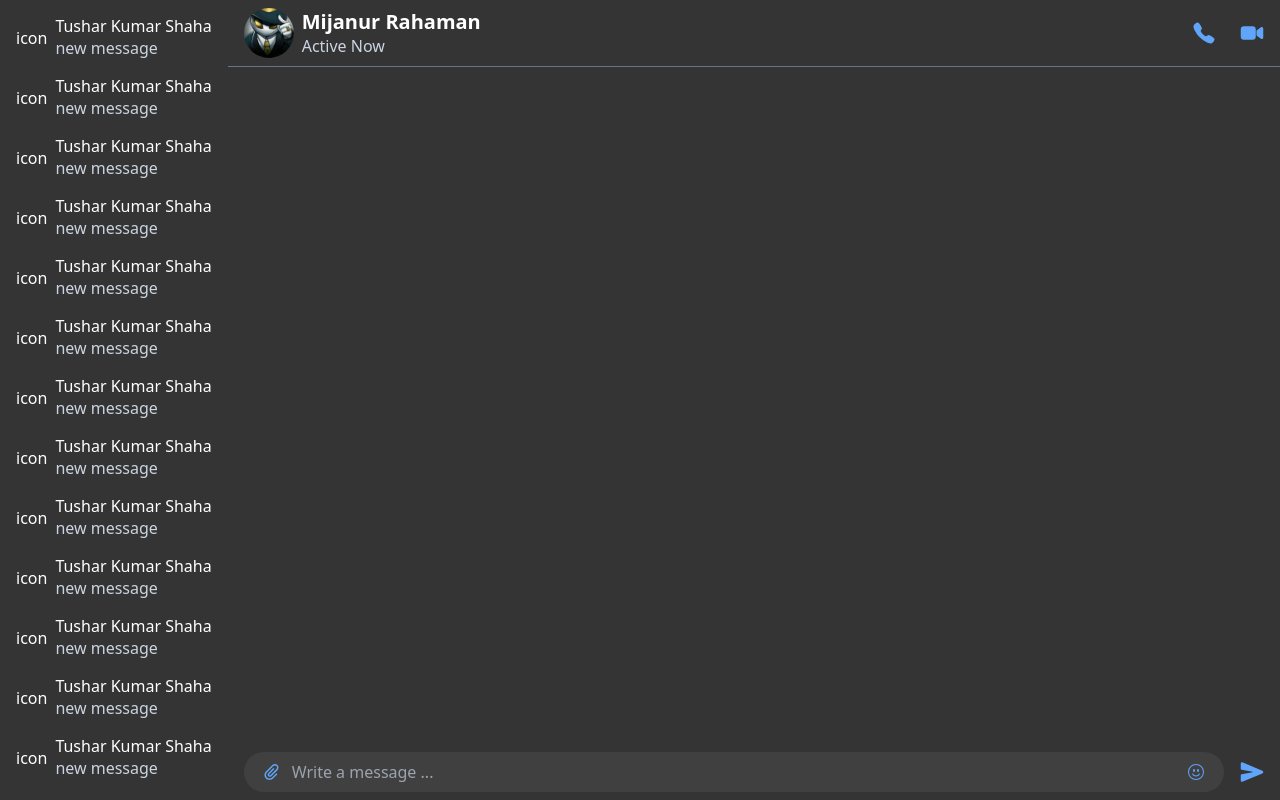
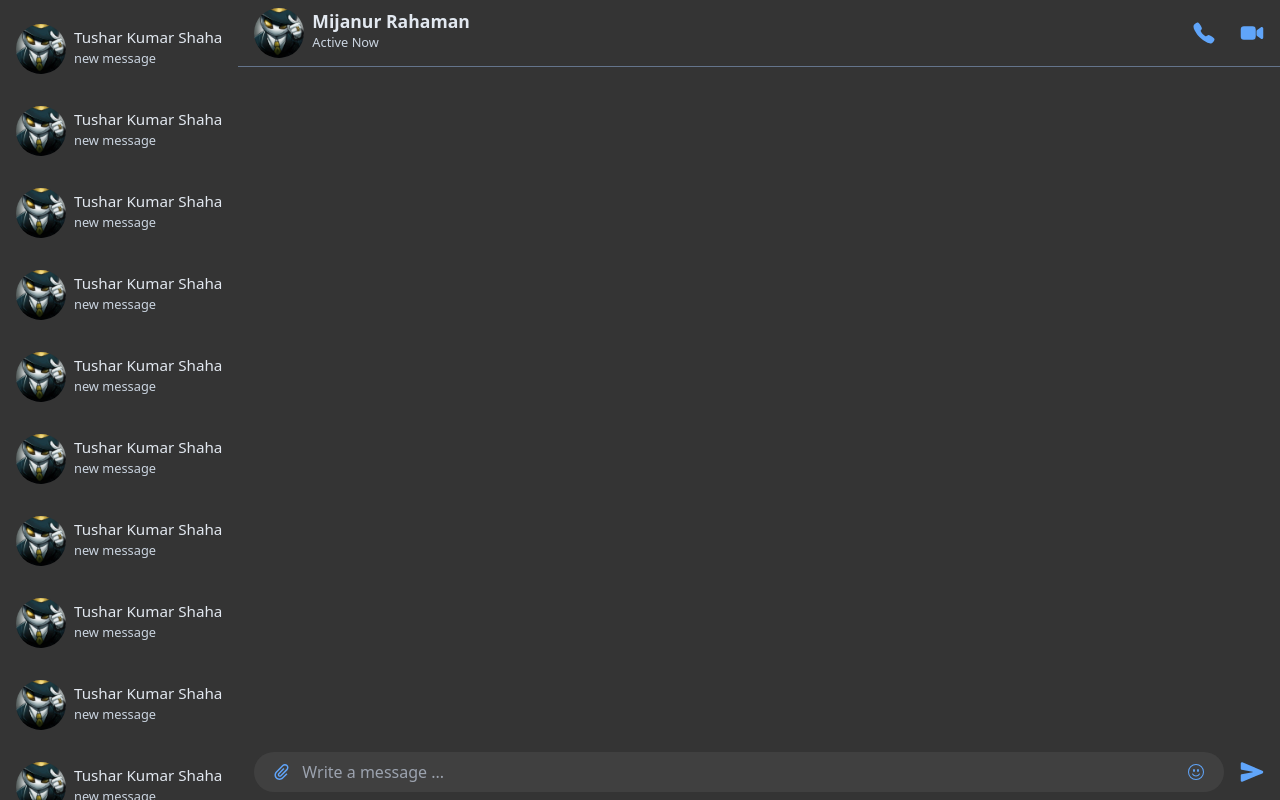
Before and after one commit to tusharshaha/messenger, a Next.js app: page / in a window 1280 px wide. Built offline with nearby package versions, Linux system fonts and the light colour scheme.

Commit message:
updated user list

```diff
--- a/components/home/UserListSection.tsx
+++ b/components/home/UserListSection.tsx
@@ -1,36 +1,39 @@
+import Image from 'next/image';
 import React from 'react';
 
 const UserListSection: React.FC = () => {
   const userList = [
-    {icon: "icon", name: "Tushar Kumar Shaha", message: "new message"},
-    {icon: "icon", name: "Tushar Kumar Shaha", message: "new message"},
-    {icon: "icon", name: "Tushar Kumar Shaha", message: "new message"},
-    {icon: "icon", name: "Tushar Kumar Shaha", message: "new message"},
-    {icon: "icon", name: "Tushar Kumar Shaha", message: "new message"},
-    {icon: "icon", name: "Tushar Kumar Shaha", message: "new message"},
-    {icon: "icon", name: "Tushar Kumar Shaha", message: "new message"},
-    {icon: "icon", name: "Tushar Kumar Shaha", message: "new message"},
-    {icon: "icon", name: "Tushar Kumar Shaha", message: "new message"},
-    {icon: "icon", name: "Tushar Kumar Shaha", message: "new message"},
-    {icon: "icon", name: "Tushar Kumar Shaha", message: "new message"},
-    {icon: "icon", name: "Tushar Kumar Shaha", message: "new message"},
-    {icon: "icon", name: "Tushar Kumar Shaha", message: "new message"},
-    {icon: "icon", name: "Tushar Kumar Shaha", message: "new message"},
-    {icon: "icon", name: "Tushar Kumar Shaha", message: "new message"},
-    {icon: "icon", name: "Tushar Kumar Shaha", message: "new message"},
-    {icon: "icon", name: "Tushar Kumar Shaha", message: "new message"},
-    {icon: "icon", name: "Tushar Kumar Shaha", message: "new message"},
-    {icon: "icon", name: "Tushar Kumar Shaha", message: "new message"},
-    {icon: "icon", name: "Tushar Kumar Shaha", message: "new message"},
-    {icon: "icon", name: "Tushar Kumar Shaha", message: "new message"},
-    {icon: "icon", name: "Tushar Kumar Shaha", message: "new message"},
+    { name: "Tushar Kumar Shaha", message: "new message" },
+    { name: "Tushar Kumar Shaha", message: "new message" },
+    { name: "Tushar Kumar Shaha", message: "new message" },
+    { name: "Tushar Kumar Shaha", message: "new message" },
+    { name: "Tushar Kumar Shaha", message: "new message" },
+    { name: "Tushar Kumar Shaha", message: "new message" },
+    { name: "Tushar Kumar Shaha", message: "new message" },
+    { name: "Tushar Kumar Shaha", message: "new message" },
+    { name: "Tushar Kumar Shaha", message: "new message" },
+    { name: "Tushar Kumar Shaha", message: "new message" },
+    { name: "Tushar Kumar Shaha", message: "new message" },
+    { name: "Tushar Kumar Shaha", message: "new message" },
+    { name: "Tushar Kumar Shaha", message: "new message" },
+    { name: "Tushar Kumar Shaha", message: "new message" },
+    { name: "Tushar Kumar Shaha", message: "new message" },
+    { name: "Tushar Kumar Shaha", message: "new message" },
+    { name: "Tushar Kumar Shaha", message: "new message" },
+    { name: "Tushar Kumar Shaha", message: "new message" },
+    { name: "Tushar Kumar Shaha", message: "new message" },
+    { name: "Tushar Kumar Shaha", message: "new message" },
+    { name: "Tushar Kumar Shaha", message: "new message" },
+    { name: "Tushar Kumar Shaha", message: "new message" },
   ]
   return (
-    <div className='w-25 max-h-screen overflow-y-auto scroll-smooth scrollbar-thin scrollbar-thumb-gray-400 scrollbar-track-blue-300 p-4'>
+    <div className='w-25 max-h-screen overflow-y-auto scroll-smooth scrollbar-thin scrollbar-thumb-gray-400 scrollbar-track-blue-300 py-4 px-2'>
       <div className='flex flex-col gap-4'>
         {
-          userList.map((ele, i)=> <div key={i} className='flex items-center gap-2'>
-            <span>{ele.icon}</span>
+          userList.map((ele, i) => <div key={i} className='flex items-center gap-2 rounded p-2 hover:bg-zinc-700 cursor-pointer'>
+            <div className='w-[50px] h-[50px] rounded-full overflow-hidden'>
+              <Image src='/avatar.jpeg' height={70} width={70} alt="avatar" />
+            </div>
             <div>
               <h5>{ele.name}</h5>
               <span className='font-normal text-slate-300'>{ele.message}</span>
--- a/styles/globals.css
+++ b/styles/globals.css
@@ -5,7 +5,7 @@
 
 @layer base {
   body {
-    @apply font-medium overflow-hidden;
+    @apply font-medium overflow-hidden text-slate-200;
   }
 
   h1 {
@@ -21,15 +21,18 @@
   }
 
   h4 {
-    @apply text-[1.25rem] leading-[25px] font-semibold;
+    @apply text-[1.10rem] leading-[15px] font-semibold;
   }
 
   h5 {
-    @apply text-[1rem] leading-[20px];
+    @apply text-[0.95rem] leading-[15px];
   }
 
   p {
     @apply text-base leading-[10px];
+  }
+  span {
+    @apply text-[0.80rem] font-thin
   }
 }
 
@@ -53,7 +56,6 @@
 }
 
 body {
-  color: #ffff;
   background: var(--bg-color);
 }
 
```
